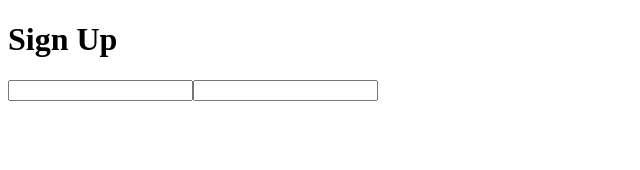
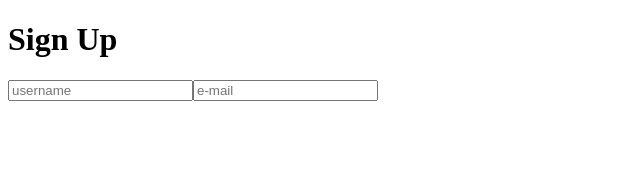
Before and after one commit to fredwills9224/source-vue, a Vue app: page / in a window 1280 px wide. Shown: the top 170 px of the page, without its empty margins (0-640 px from the left). Built offline with nearby package versions, Linux system fonts and the light colour scheme.

Commit message:
sup lo hs em npt + hs usrnm npt rfctr atsp

```diff
--- a/src/pages/SignUpPage.vue
+++ b/src/pages/SignUpPage.vue
@@ -1,5 +1,5 @@
 <template>
     <h1>Sign Up</h1>
-    <input/>
-    <input/>
+    <input placeholder="username"/>
+    <input placeholder="e-mail"/>
 </template>
```
Also changed, not shown: 1 other file (tests, documents, lock files or other folders).
